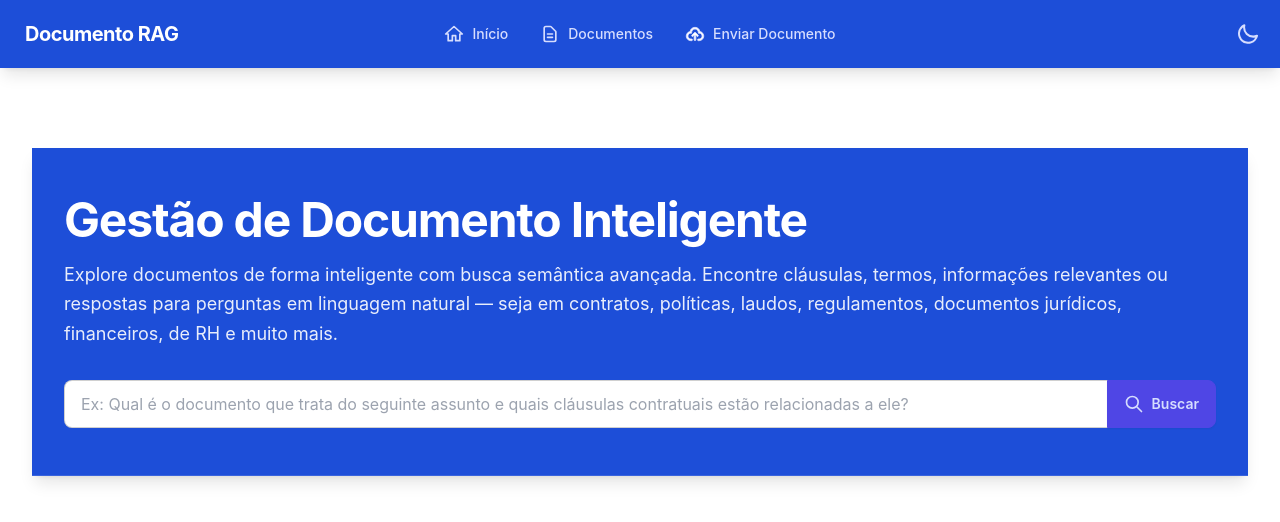
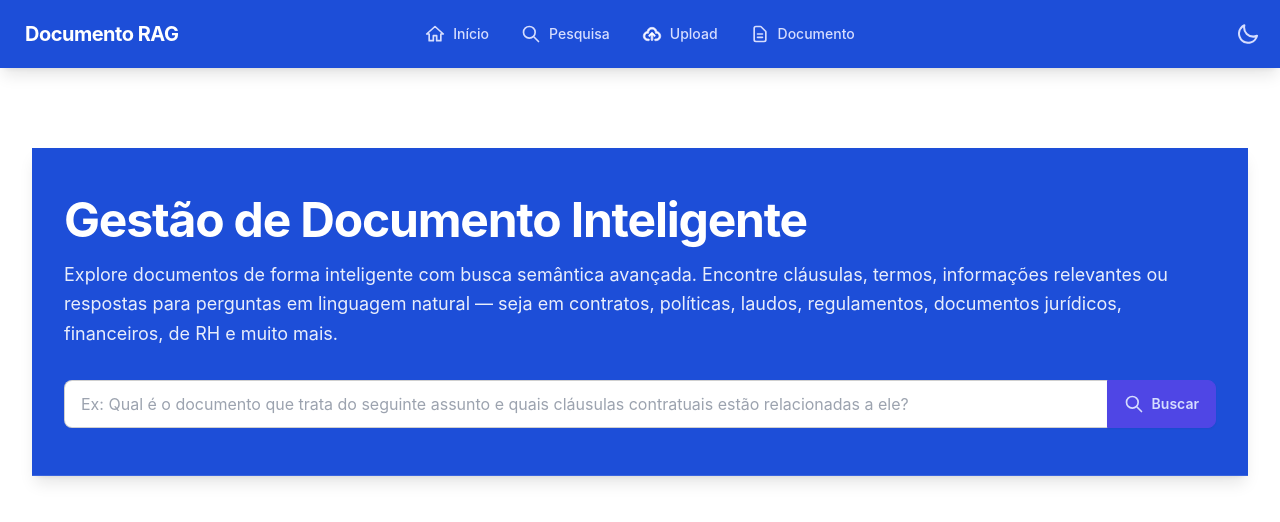
Before and after one commit to williamreis/gestao-contrato-ai, a SvelteKit app in the folder src/frontend/: page / in a window 1280 px wide. Shown: the top 522 px of the page. Built offline with nearby package versions, Linux system fonts and the light colour scheme.

Commit message:
feature: upload

```diff
--- a/src/frontend/src/routes/+layout.svelte
+++ b/src/frontend/src/routes/+layout.svelte
@@ -41,12 +41,12 @@
     <div class="navbar bg-blue-700 text-primary-content shadow-lg">
       <div class="navbar-start">
         <div class="dropdown">
-          <label tabindex="0" class="btn btn-ghost lg:hidden hover:bg-primary/20 transition-all duration-300">
+          <label class="btn btn-ghost lg:hidden hover:bg-primary/20 transition-all duration-300">
             <svg xmlns="http://www.w3.org/2000/svg" class="h-5 w-5" fill="none" viewBox="0 0 24 24" stroke="currentColor">
               <path stroke-linecap="round" stroke-linejoin="round" stroke-width="2" d="M4 6h16M4 12h8m-8 6h16" />
             </svg>
           </label>
-          <ul tabindex="0" class="menu menu-sm dropdown-content mt-3 z-[1] p-2 shadow-lg bg-base-100 rounded-xl w-52 text-base-content">
+          <ul class="menu menu-sm dropdown-content mt-3 z-[1] p-2 shadow-lg bg-base-100 rounded-xl w-52 text-base-content">
             <li>
               <a href="/" class="font-medium flex items-center gap-2 hover:text-primary transition-colors duration-300">
                   <svg xmlns="http://www.w3.org/2000/svg" class="h-5 w-5" fill="none" viewBox="0 0 24 24" stroke="currentColor">
@@ -56,11 +56,11 @@
               </a>
             </li>
             <li>
-              <a href="/documentos" class="font-medium flex items-center gap-2 hover:text-primary transition-colors duration-300">
+              <a href="/search" class="font-medium flex items-center gap-2 hover:text-primary transition-colors duration-300">
                   <svg xmlns="http://www.w3.org/2000/svg" class="h-5 w-5" fill="none" viewBox="0 0 24 24" stroke="currentColor">
-                    <path stroke-linecap="round" stroke-linejoin="round" stroke-width="2" d="M9 12h6m-6 4h6m2 5H7a2 2 0 01-2-2V5a2 2 0 012-2h5.586a1 1 0 01.707.293l5.414 5.414a1 1 0 01.293.707V19a2 2 0 01-2 2z" />
+                    <path stroke-linecap="round" stroke-linejoin="round" stroke-width="2" d="M21 21l-6-6m2-5a7 7 0 11-14 0 7 7 0 0114 0z" />
                   </svg>
-                  Documentos
+                  Pesquisa
               </a>
             </li>
             <li>
@@ -68,7 +68,15 @@
                   <svg xmlns="http://www.w3.org/2000/svg" class="h-5 w-5" fill="none" viewBox="0 0 24 24" stroke="currentColor">
                     <path stroke-linecap="round" stroke-linejoin="round" stroke-width="2" d="M8 10C8 7.79086 9.79086 6 12 6C14.2091 6 16 7.79086 16 10V11H17C18.933 11 20.5 12.567 20.5 14.5C20.5 16.433 18.933 18 17 18H16C15.4477 18 15 18.4477 15 19C15 19.5523 15.4477 20 16 20H17C20.0376 20 22.5 17.5376 22.5 14.5C22.5 11.7793 20.5245 9.51997 17.9296 9.07824C17.4862 6.20213 15.0003 4 12 4C8.99974 4 6.51381 6.20213 6.07036 9.07824C3.47551 9.51997 1.5 11.7793 1.5 14.5C1.5 17.5376 3.96243 20 7 20H8C8.55228 20 9 19.5523 9 19C9 18.4477 8.55228 18 8 18H7C5.067 18 3.5 16.433 3.5 14.5C3.5 12.567 5.067 11 7 11H8V10ZM15.7071 13.2929L12.7071 10.2929C12.3166 9.90237 11.6834 9.90237 11.2929 10.2929L8.29289 13.2929C7.90237 13.6834 7.90237 14.3166 8.29289 14.7071C8.68342 15.0976 9.31658 15.0976 9.70711 14.7071L11 13.4142V19C11 19.5523 11.4477 20 12 20C12.5523 20 13 19.5523 13 19V13.4142L14.2929 14.7071C14.6834 15.0976 15.3166 15.0976 15.7071 14.7071C16.0976 14.3166 16.0976 13.6834 15.7071 13.2929Z" />
                   </svg>
-                  Enviar Documento
+                  Upload
+              </a>
+            </li>
+            <li>
+              <a href="/files" class="font-medium flex items-center gap-2 hover:text-primary transition-colors duration-300">
+                  <svg xmlns="http://www.w3.org/2000/svg" class="h-5 w-5" fill="none" viewBox="0 0 24 24" stroke="currentColor">
+                    <path stroke-linecap="round" stroke-linejoin="round" stroke-width="2" d="M9 12h6m-6 4h6m2 5H7a2 2 0 01-2-2V5a2 2 0 012-2h5.586a1 1 0 01.707.293l5.414 5.414a1 1 0 01.293.707V19a2 2 0 01-2 2z" />
+                  </svg>
+                  Documentos
               </a>
             </li>
           </ul>
@@ -88,17 +96,25 @@
             </a>
           </li>
           <li>
-            <a href="/documentos" class="font-medium flex items-center gap-2 hover:bg-primary/20 transition-colors duration-300">
+            <a href="/search" class="font-medium flex items-center gap-2 hover:bg-primary/20 transition-colors duration-300">
               <svg xmlns="http://www.w3.org/2000/svg" class="h-5 w-5" fill="none" viewBox="0 0 24 24" stroke="currentColor">
-                <path stroke-linecap="round" stroke-linejoin="round" stroke-width="2" d="M9 12h6m-6 4h6m2 5H7a2 2 0 01-2-2V5a2 2 0 012-2h5.586a1 1 0 01.707.293l5.414 5.414a1 1 0 01.293.707V19a2 2 0 01-2 2z" />
+                <path stroke-linecap="round" stroke-linejoin="round" stroke-width="2" d="M21 21l-6-6m2-5a7 7 0 11-14 0 7 7 0 0114 0z" />
               </svg>
-              Documentos
+              Pesquisa
             </a>
           </li>
           <li>
             <a href="/upload" class="font-medium flex items-center gap-2 hover:bg-primary/20 transition-colors duration-300">
               <svg xmlns="http://www.w3.org/2000/svg" class="h-5 w-5" fill="none" viewBox="0 0 24 24" stroke="currentColor"><path d="M8 10C8 7.79086 9.79086 6 12 6C14.2091 6 16 7.79086 16 10V11H17C18.933 11 20.5 12.567 20.5 14.5C20.5 16.433 18.933 18 17 18H16C15.4477 18 15 18.4477 15 19C15 19.5523 15.4477 20 16 20H17C20.0376 20 22.5 17.5376 22.5 14.5C22.5 11.7793 20.5245 9.51997 17.9296 9.07824C17.4862 6.20213 15.0003 4 12 4C8.99974 4 6.51381 6.20213 6.07036 9.07824C3.47551 9.51997 1.5 11.7793 1.5 14.5C1.5 17.5376 3.96243 20 7 20H8C8.55228 20 9 19.5523 9 19C9 18.4477 8.55228 18 8 18H7C5.067 18 3.5 16.433 3.5 14.5C3.5 12.567 5.067 11 7 11H8V10ZM15.7071 13.2929L12.7071 10.2929C12.3166 9.90237 11.6834 9.90237 11.2929 10.2929L8.29289 13.2929C7.90237 13.6834 7.90237 14.3166 8.29289 14.7071C8.68342 15.0976 9.31658 15.0976 9.70711 14.7071L11 13.4142V19C11 19.5523 11.4477 20 12 20C12.5523 20 13 19.5523 13 19V13.4142L14.2929 14.7071C14.6834 15.0976 15.3166 15.0976 15.7071 14.7071C16.0976 14.3166 16.0976 13.6834 15.7071 13.2929Z" fill="#ffffff" /></svg>
-              Enviar Documento
+              Upload
+            </a>
+          </li>
+          <li>
+            <a href="/files" class="font-medium flex items-center gap-2 hover:bg-primary/20 transition-colors duration-300">
+              <svg xmlns="http://www.w3.org/2000/svg" class="h-5 w-5" fill="none" viewBox="0 0 24 24" stroke="currentColor">
+                <path stroke-linecap="round" stroke-linejoin="round" stroke-width="2" d="M9 12h6m-6 4h6m2 5H7a2 2 0 01-2-2V5a2 2 0 012-2h5.586a1 1 0 01.707.293l5.414 5.414a1 1 0 01.293.707V19a2 2 0 01-2 2z" />
+              </svg>
+              Documento
             </a>
           </li>
         </ul>
```
